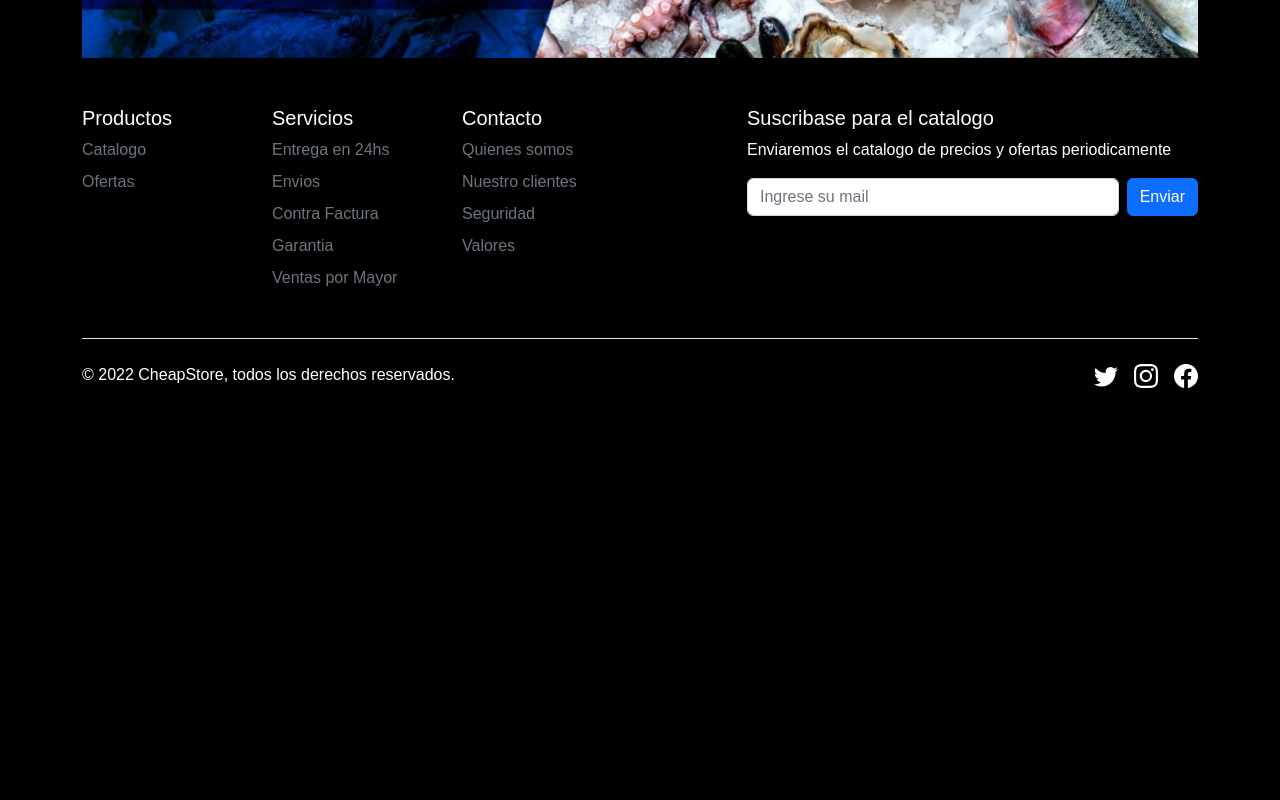
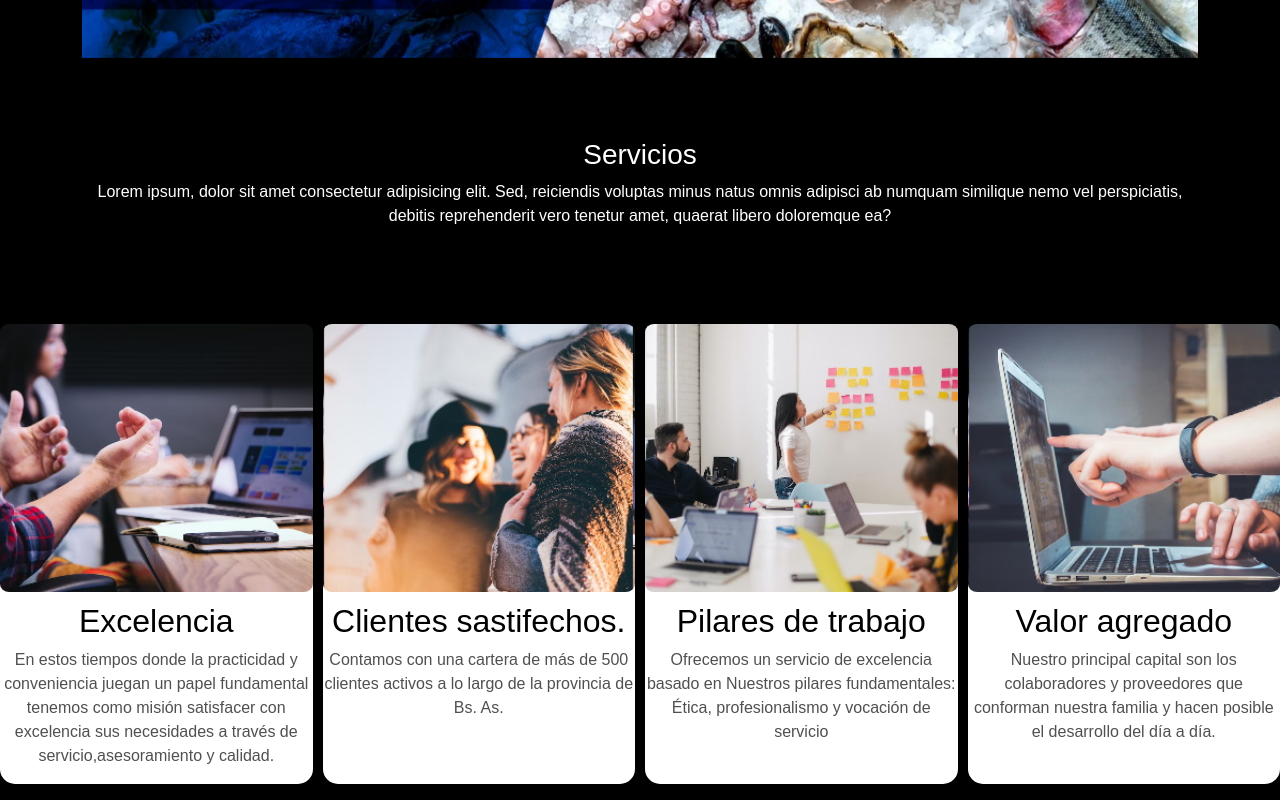
Before and after one commit to ChristianCabrera22/CheapStore, a plain HTML site: page index.html in a window 1280 px wide. Shown: the part 960-1760 px from the top of the page. Before the commit the page ends 1460 px from the top, so only its background shows below. Drawn offline with Linux system fonts and the light colour scheme.

Commit message:
servicios en index

```diff
--- a/index.html
+++ b/index.html
@@ -66,6 +66,33 @@
     <div class="whatsapp">
       <a tooltip="Envianos un Whatsapp" flow="left" href="https://wa.me/+5491153440237"><img src="./images/whatsapp-logo.png" alt="Logo"></a>
 </div>
+<!--Servicios-->
+<div class="servicios">
+  <h3>Servicios</h3>
+  <p>Lorem ipsum, dolor sit amet consectetur adipisicing elit. Sed, reiciendis voluptas minus natus omnis adipisci ab numquam similique nemo vel perspiciatis, debitis reprehenderit vero tenetur amet, quaerat libero doloremque ea?</p>
+</div>
+  <div class="serviGrid">
+      <div>
+        <img src="./images/servicios/exce.jpg" alt="excelencia">
+        <h3>Excelencia</h3>
+          <p>En estos tiempos donde la practicidad y conveniencia juegan un papel fundamental tenemos como misión satisfacer con excelencia sus necesidades a través de servicio,asesoramiento y calidad.</p>
+      </div>
+      <div>
+        <img src="./images/servicios/cliente.jpg" alt="cliente">
+        <h3>Clientes sastifechos.</h3>
+          <p>Contamos con una cartera de más de 500 clientes activos a lo largo de la provincia de Bs. As.</p>
+      </div>
+      <div>
+        <img src="./images/servicios/pilares.jpg" alt="pilares">
+       <h3>Pilares de trabajo</h3>
+        <p>Ofrecemos un servicio de excelencia basado en Nuestros pilares fundamentales: Ética, profesionalismo y vocación de servicio</p>
+      </div>
+      <div>
+        <img src="./images/servicios/valor.jpg" alt="valor">
+        <h3>Valor agregado</h3>
+         <p>Nuestro principal capital son los colaboradores y proveedores que conforman nuestra familia y hacen posible el desarrollo del día a día.</p>
+      </div>
+    </div>
 <footer>
 <!-- aqui va el Footer con bootstrap! -->
 <svg xmlns="http://www.w3.org/2000/svg" style="display: none;">
--- a/sass/styles.scss
+++ b/sass/styles.scss
@@ -1,13 +1,4 @@
 // sass nuevo, en proceso.....
-
-
-
-
-
-
-
-
-// css crudo (sin procesar)
 /*reseteo*/
 * {
     margin: 0;
@@ -19,7 +10,6 @@ body {
     background-color: black;
 
 }
-
 /* Barra navegación*/
 .barraNav {
     background-color: black;
@@ -367,8 +357,54 @@ nav {
         transition: 1s;
     }
 }
+.servicios {
+    text-align: center;
+}
+.serviGrid {
+    display: grid;
+    grid-template-columns: 1fr 1fr 1fr 1fr;
+    grid-column-gap: 10px;
+    text-align: center;
+    color: black;
+    div {
+        border-radius: 15px;
+        background-color: white;
+        transition: 1s;
+        -webkit-animation: fadeIn 1.0s;
+                animation: fadeIn 1.0s;
+        h3 {
+            font-size: 2rem;
+            margin-top: 10px;
+        }
+        p {
+            font-size: 1rem;
+            font-weight: lighter;
+            color: rgb(80, 80, 80);
+        }
+        img {
+            width: 100%;
+            height: auto;
+            border-radius: 3%;
+        }
+        &:hover {
+            transform: scale(0.95);
+            transition: 1s;
+        }
+    }
+    .serviDesc {
+        border-radius: 0%;
+        border: 0;
+    }
+}
+@media (max-width: 550px) {
+    .serviGrid {
+        display:grid;
+        grid-template-columns: 1fr 1fr;
+        grid-row-gap: 10px;
+    }
+}
 
-/* animaciones */
+/* animaciones --- pasar a include(mixin) */
 
 @keyframes slidein {
     from {
```
Also changed, not shown: css/styles.css, images/exce.avif (added), images/servicios/cliente.jpg (added), images/servicios/exce.jpg (added), images/servicios/pilares.jpg (added), images/servicios/valor.jpg (added), 1 other file.
